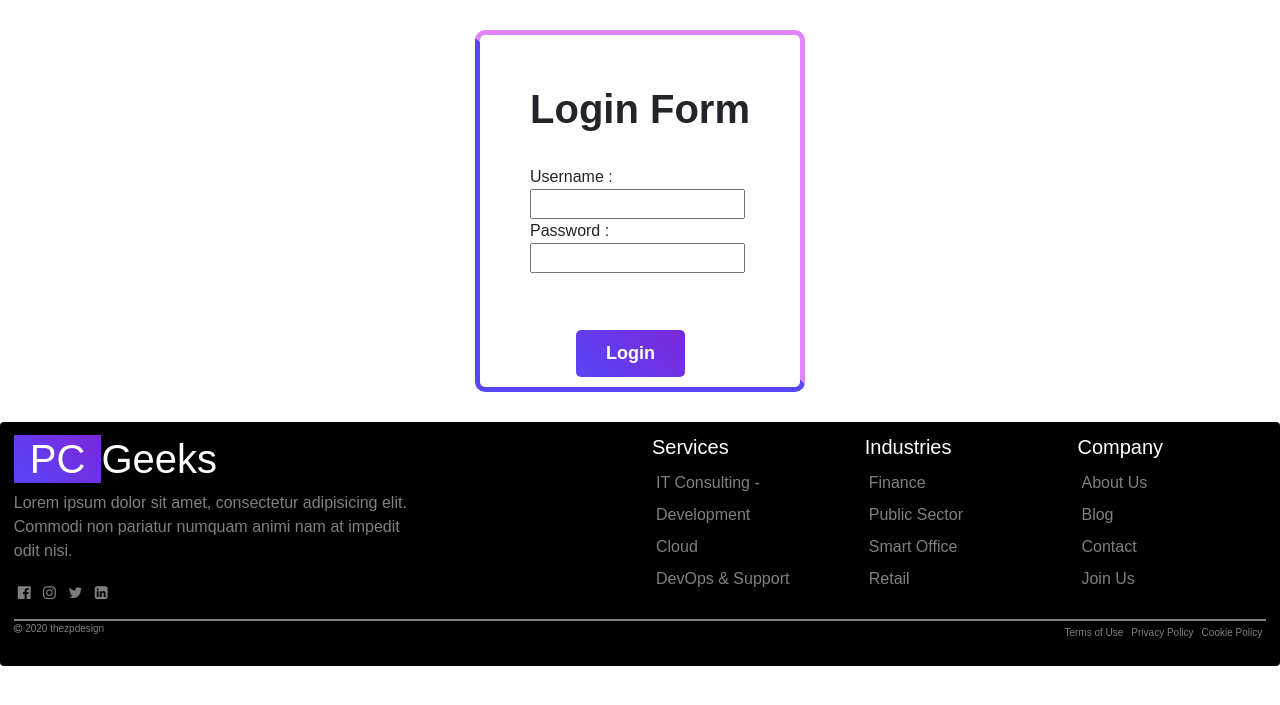
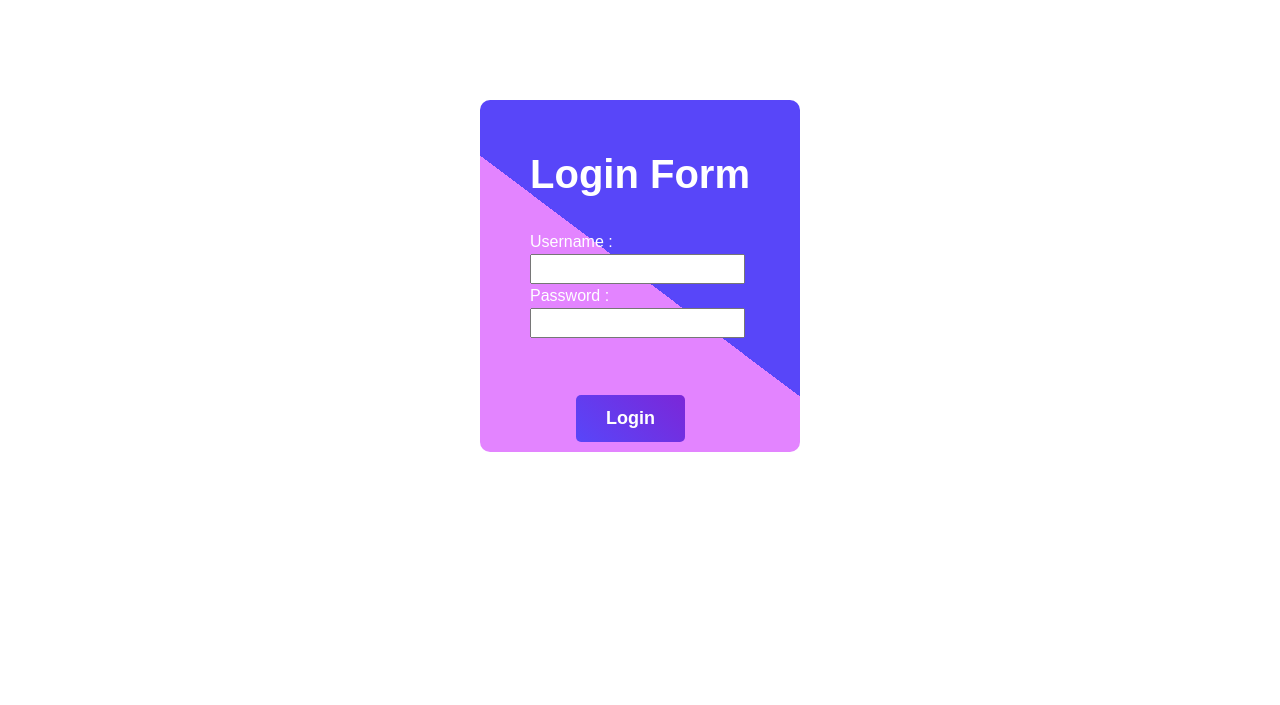
Before and after one commit to ahmed-mohamed-101/pc-geeks-website, a PHP site: page /pc/ in a window 1280 px wide. Shown: the part 72-777 px from the top of the page. Run offline with PHP 8.4, Linux system fonts and the light colour scheme.

Commit message:
changed the login page  design

```diff
--- a/css/mainLogin.css
+++ b/css/mainLogin.css
@@ -46,37 +46,29 @@ body {
 /* end */
 /* the form */
 #form {
-    background-color: rgb(255, 255, 255);
-    border-radius: 5px;
+    border-radius: 10px;
     width: fit-content;
     height: fit-content;
-    margin: 35px auto;
     padding: 50px;
     position: relative;
-}
-
-#form::after {
-    content: "";
-    position: absolute;
-    top: 0;
-    right: 0;
-    bottom: 0;
-    left: 0;
-    z-index: -1;
-    margin: -5px;
-    border-radius: calc(5px + 5px);
-    background: linear-gradient(46.5deg, #5846f9 0%, #5846f9 50%, #E384FF 50%, #E384FF 100%);
+    margin: 100px auto;
+    background: linear-gradient(-143deg, #5846f9 0%, #5846f9 50%, #E384FF 50%, #E384FF 100%);
 }
 
 #form h1 {
     text-align: center;
     font-weight: bold;
+    color: white;
 }
 
 #user:hover,
 #pass:hover {
     border-color: #E384FF;
     border-width: 3px;
+}
+
+label {
+    color: white;
 }
 
 #btn {
@@ -108,63 +100,3 @@ body {
 }
 
 /* the end */
-/* ========footer======== */
-.pdd {
-    padding: 0;
-    margin-bottom: 0px;
-
-}
-
-.cardy {
-    padding: 1% 1%;
-    color: gray;
-    background-color: black;
-}
-
-.cardyAFter {
-    color: white;
-    background: linear-gradient(45deg, #5846f9 0%, #7b27d8 100%);
-}
-
-.uo {
-    list-style-type: none;
-    margin: 0;
-    padding: 0;
-}
-
-.uo>li {
-    padding: 4px;
-}
-
-.uo>li:hover {
-    color: #E384FF;
-    cursor: pointer;
-}
-
-hr {
-    border-width: 3px;
-}
-
-.social>i {
-    padding: 1%;
-    font-size: 15px;
-}
-
-.social>i:hover {
-    color: #E384FF;
-    cursor: pointer;
-}
-
-.policy>div {
-    padding: 4px;
-}
-
-.ho {
-    color: white;
-}
-
-.di {
-    border-top: 2px solid gray;
-}
-
-/* end */
--- a/index.php
+++ b/index.php
@@ -2,8 +2,6 @@
 include("connection.php");
 include("login.php")
     ?>
-
-<html lang="en">
 
 <head>
     <title>Login</title>
@@ -22,11 +20,11 @@ include("login.php")
 <body>
     <!-- navbar -->
     <div class="navbar" id="navbar">
-        <a href="#"><i class="fa fa-fw fa-home"></i> Pc Geeks</a>
-        <a href="#"><i class="fa fa-shopping-cart" aria-hidden="true"></i> Store</a>
+        <a href="index.html"><i class="fa fa-fw fa-home"></i> Pc Geeks</a>
+        <a href="store.html"><i class="fa fa-shopping-cart" aria-hidden="true"></i> Store</a>
         <a href="#"><i class="fa fa-fw fa-search thirdA"></i><input type="text" placeholder="Search.."
                 name="search" /></a>
-        <a href="#"><i class="fa fa-columns" aria-hidden="true"></i> Admin</a>
+        <a href="http://localhost/phpmyadmin/"><i class="fa fa-columns" aria-hidden="true"></i> Admin</a>
         <a href="http://localhost/pc%20geeks%20website/index.php" class="active"><i class="fa fa-fw fa-user"></i>
             Login</a>
     </div>
@@ -43,78 +41,6 @@ include("login.php")
         </form>
     </div>
     <!-- end -->
-    <!-- footer -->
-    <div class="container-fluid mt-0 mb-2 pdd">
-        <div class="card cardy">
-            <div class="row">
-                <div class="col-md-4 col-sm-11 col-xs-11">
-                    <div class="">
-                        <div class="d-flex">
-                            <h1 class="font-weight-bold mr-2 px-3 cardyAFter">
-                                PC
-                            </h1>
-                            <h1 style="color: white">Geeks</h1>
-                        </div>
-                        <p class="card-text">
-                            Lorem ipsum dolor sit amet, consectetur adipisicing elit.
-                            Commodi non pariatur numquam animi nam at impedit odit nisi.
-                        </p>
-                        <div class="social mt-2 mb-3">
-                            <i class="fa fa-facebook-official fa-lg"></i>
-                            <i class="fa fa-instagram fa-lg"></i>
-                            <i class="fa fa-twitter fa-lg"></i>
-                            <i class="fa fa-linkedin-square fa-lg"></i>
-                        </div>
-                    </div>
-                </div>
-                <div class="col-md-2 col-sm-1 col-xs-1 mb-2"></div>
-                <div class="col-md-2 col-sm-4 col-xs-4">
-                    <h5 class="heading ho">Services</h5>
-                    <ul class="uo">
-                        <li>IT Consulting -</li>
-                        <li>Development</li>
-                        <li>Cloud</li>
-                        <li>DevOps & Support</li>
-                    </ul>
-                </div>
-                <div class="col-md-2 col-sm-4 col-xs-4">
-                    <h5 class="heading ho">Industries</h5>
-                    <ul class="card-text uo">
-                        <li>Finance</li>
-                        <li>Public Sector</li>
-                        <li>Smart Office</li>
-                        <li>Retail</li>
-                    </ul>
-                </div>
-                <div class="col-md-2 col-sm-4 col-xs-4">
-                    <h5 class="heading ho">Company</h5>
-                    <ul class="card-text uo">
-                        <li>About Us</li>
-                        <li>Blog</li>
-                        <li>Contact</li>
-                        <li>Join Us</li>
-                    </ul>
-                </div>
-            </div>
-            <div class="divider di mb-6"></div>
-            <div class="row" style="font-size: 10px">
-                <div class="col-md-6 col-sm-6 col-xs-6">
-                    <div class="pull-left">
-                        <p><i class="fa fa-copyright"></i> 2020 thezpdesign</p>
-                    </div>
-                </div>
-                <div class="col-md-6 col-sm-6 col-xs-6">
-                    <div class="pull-right mr-4 d-flex policy">
-                        <div>Terms of Use</div>
-                        <div>Privacy Policy</div>
-                        <div>Cookie Policy</div>
-                    </div>
-                </div>
-            </div>
-        </div>
-    </div>
-    <!-- end -->
-
 </body>
 
 </html>
```
